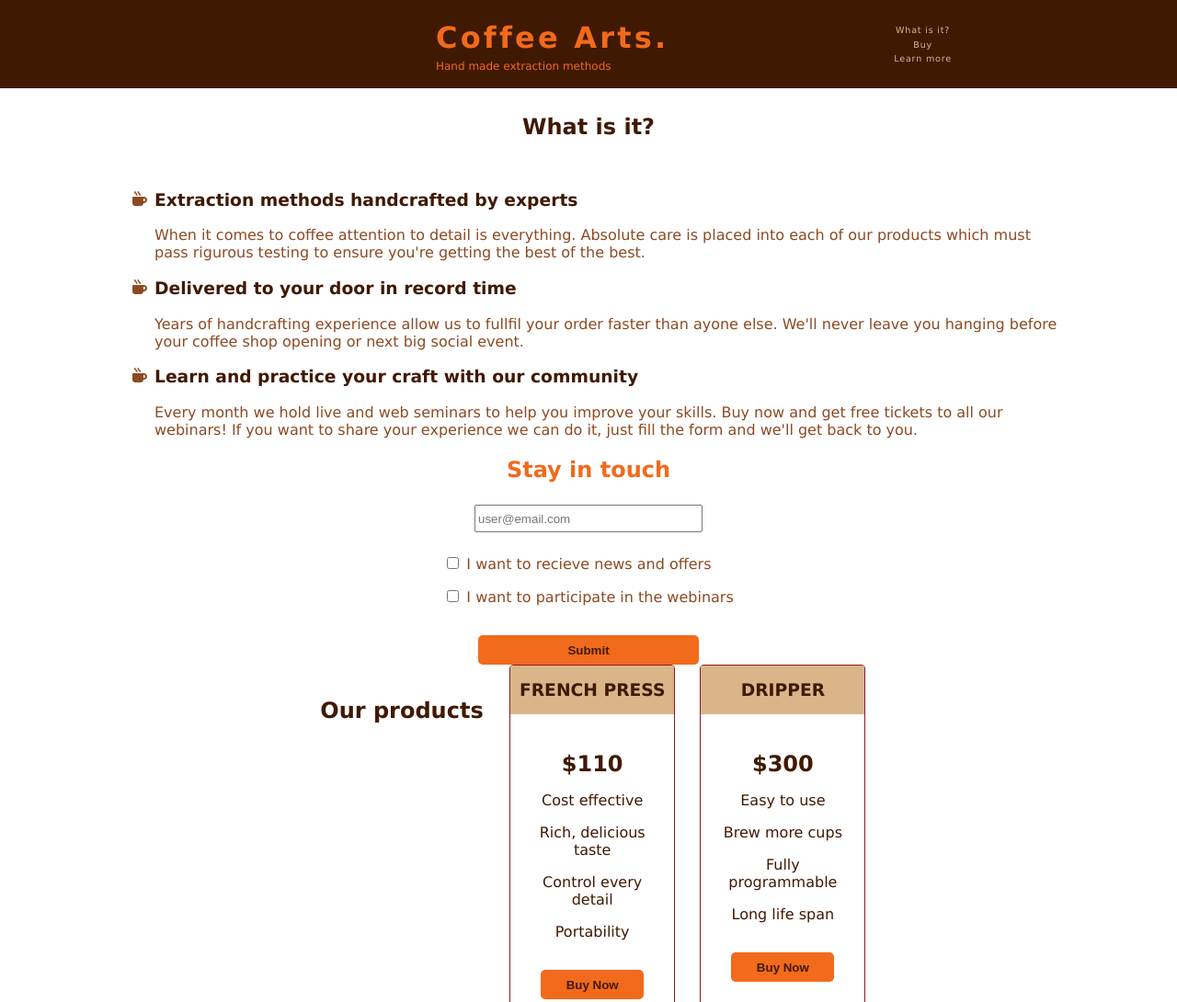
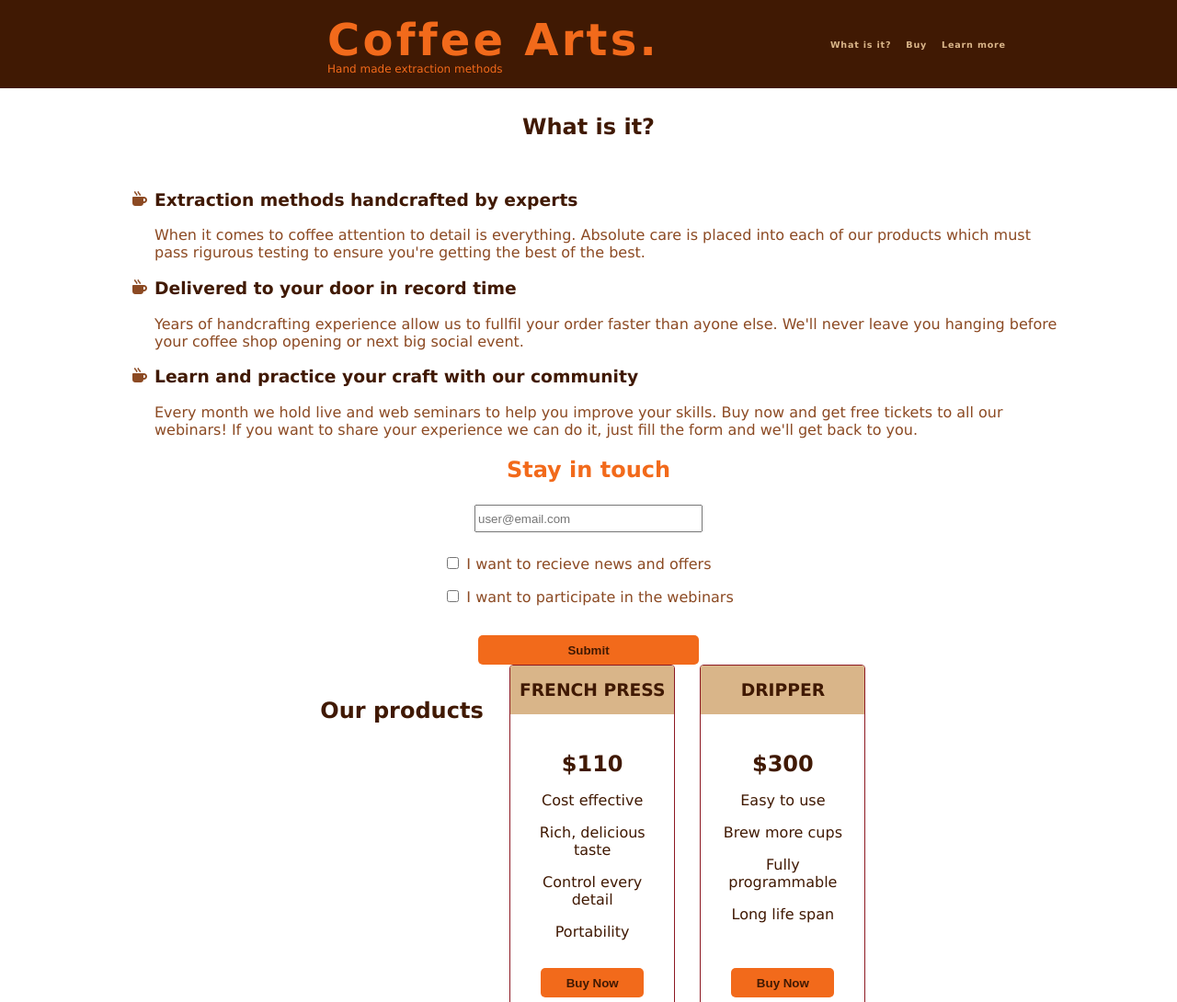
Before and after one commit to Cam-Lin/coffee-arts, a plain HTML site: page index.html in a window 1280 px wide. Shown: the top 1090 px of the page at 92% size. Drawn offline with Linux system fonts and the light colour scheme.

Commit message:
Adjust title and nav-bar for 768px and higher screens

```diff
--- a/styles.css
+++ b/styles.css
@@ -55,7 +55,7 @@ h1 {
 }
 
 .nav-link {
-    margin: 0.15rem 0.5rem;
+    padding: 0.15rem 0.5rem;
     text-decoration: none;
     letter-spacing: 0.05rem;
     color:#D9B589;
@@ -183,6 +183,7 @@ ol {
     list-style: none;
     padding: 0;
     margin-top: 0;
+    height: 12rem;
 }
 
 .price-box ol li {
@@ -217,9 +218,12 @@ footer {
     text-align: right;
     background-color:#401903;
     color: #D9B589;
-    padding-right: 1rem;
     font-size: 12px;
     width: 100%;
+}
+
+footer p {
+    padding-right: 1rem;
 }
 
 @media only screen and (min-width:600px) {
@@ -236,4 +240,22 @@ footer {
         gap: 5%;
         row-gap: 2.5%;
     }
+
+    #nav-bar {
+        flex-direction:row;
+        justify-content: space-around;
+        font-weight: bold;
+    }
+
+    h1 {
+        font-size: 3rem;
+    }
+
+    #header-title {
+        margin-top: -1rem;
+    }
+
+    #subtitle {
+        margin-top: -2.2rem;
+    }
 }
```
